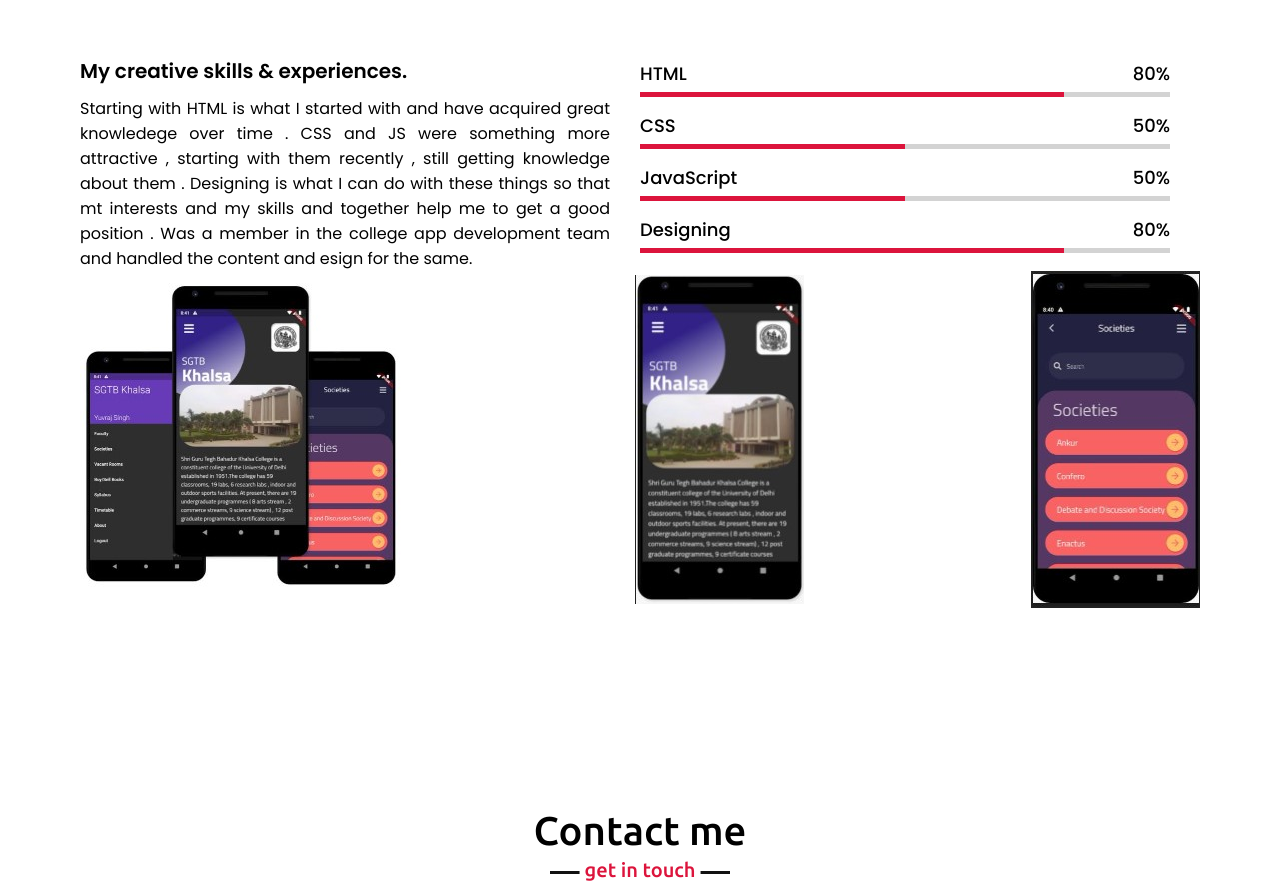
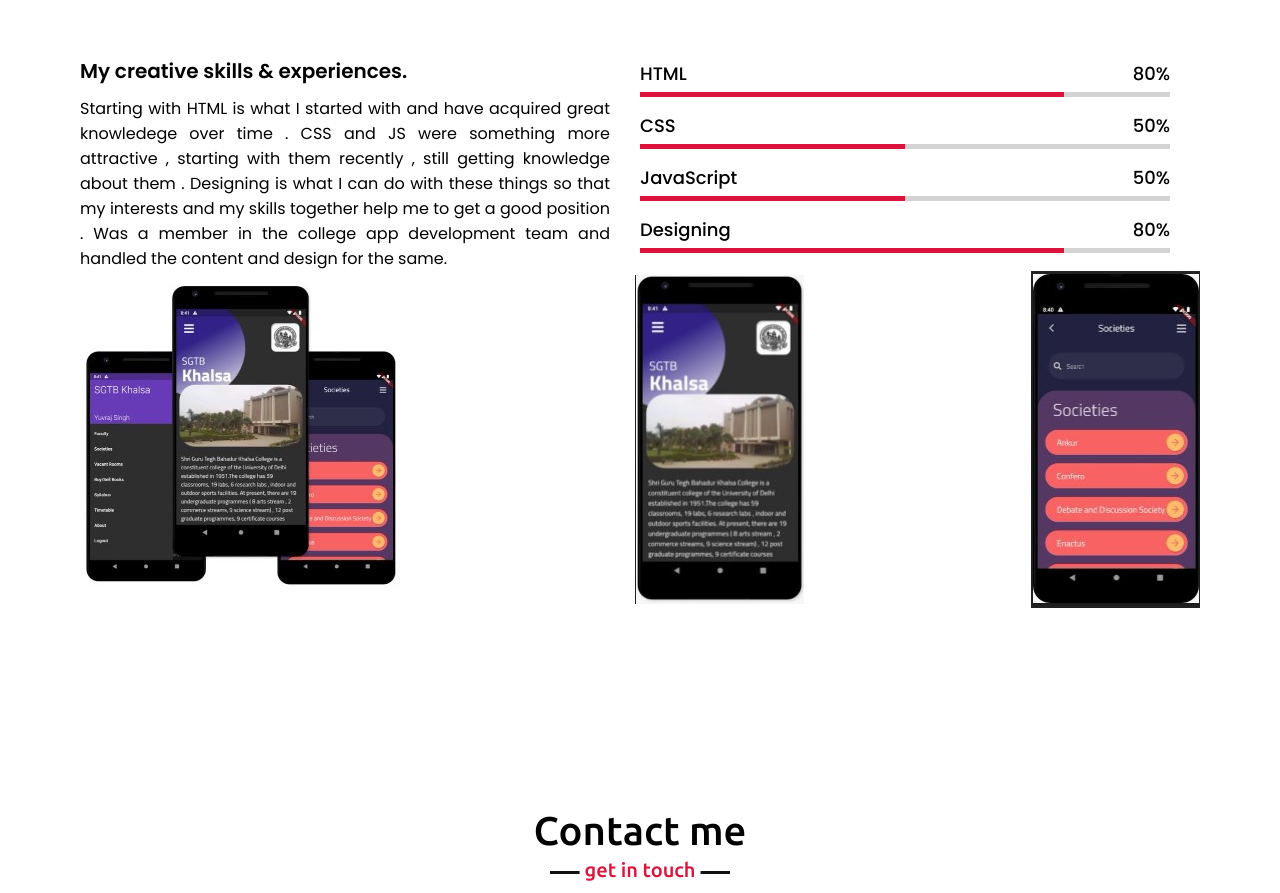
Before and after one commit to Dilpreetkaur0508/Portfolio, a plain HTML site: page index.html in a window 1280 px wide. Shown: the part 3160-4053 px from the top of the page. Drawn offline with nearby package versions, Linux system fonts and the light colour scheme; a script that the page names is missing.

Commit message:
Update index.html

```diff
--- a/index.html
+++ b/index.html
@@ -109,7 +109,7 @@
             <div class="skills-content">
                 <div class="column left">
                     <div class="text">My creative skills & experiences.</div>
-                    <p>Starting with HTML is what I started with and have acquired great knowledege over time . CSS and JS were something more attractive , starting with them recently , still getting knowledge about them . Designing is what I can do with these things so that mt interests and my skills and together help me to get a good position . Was a member in the college app development team and handled the content and esign for the same.</p>
+                    <p>Starting with HTML is what I started with and have acquired great knowledege over time . CSS and JS were something more attractive , starting with them recently , still getting knowledge about them . Designing is what I can do with these things so that my interests and my skills together help me to get a good position . Was a member in the college app development team and handled the content and design for the same.</p>
                 </div>
                 <div class="column right">
                     <div class="bars">
```
